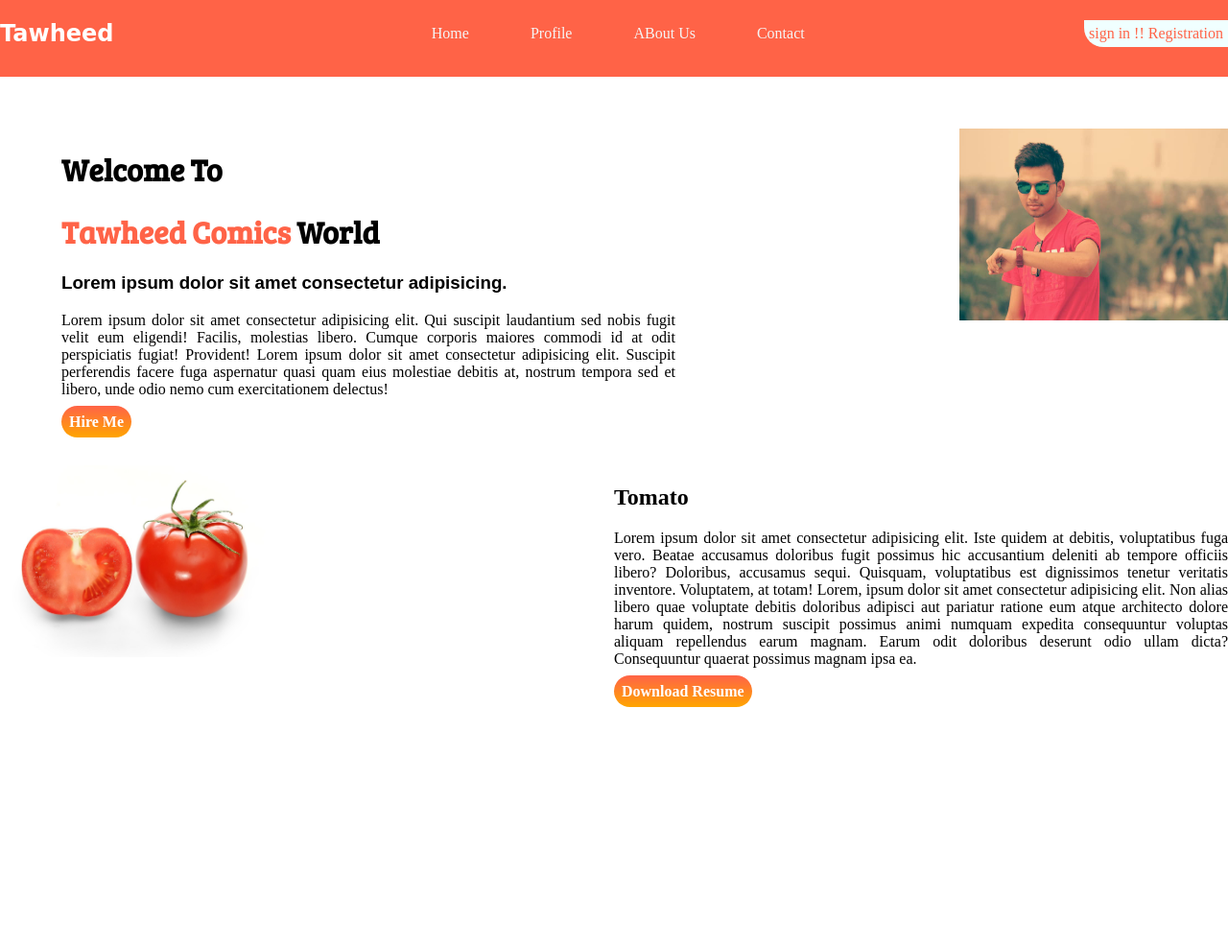
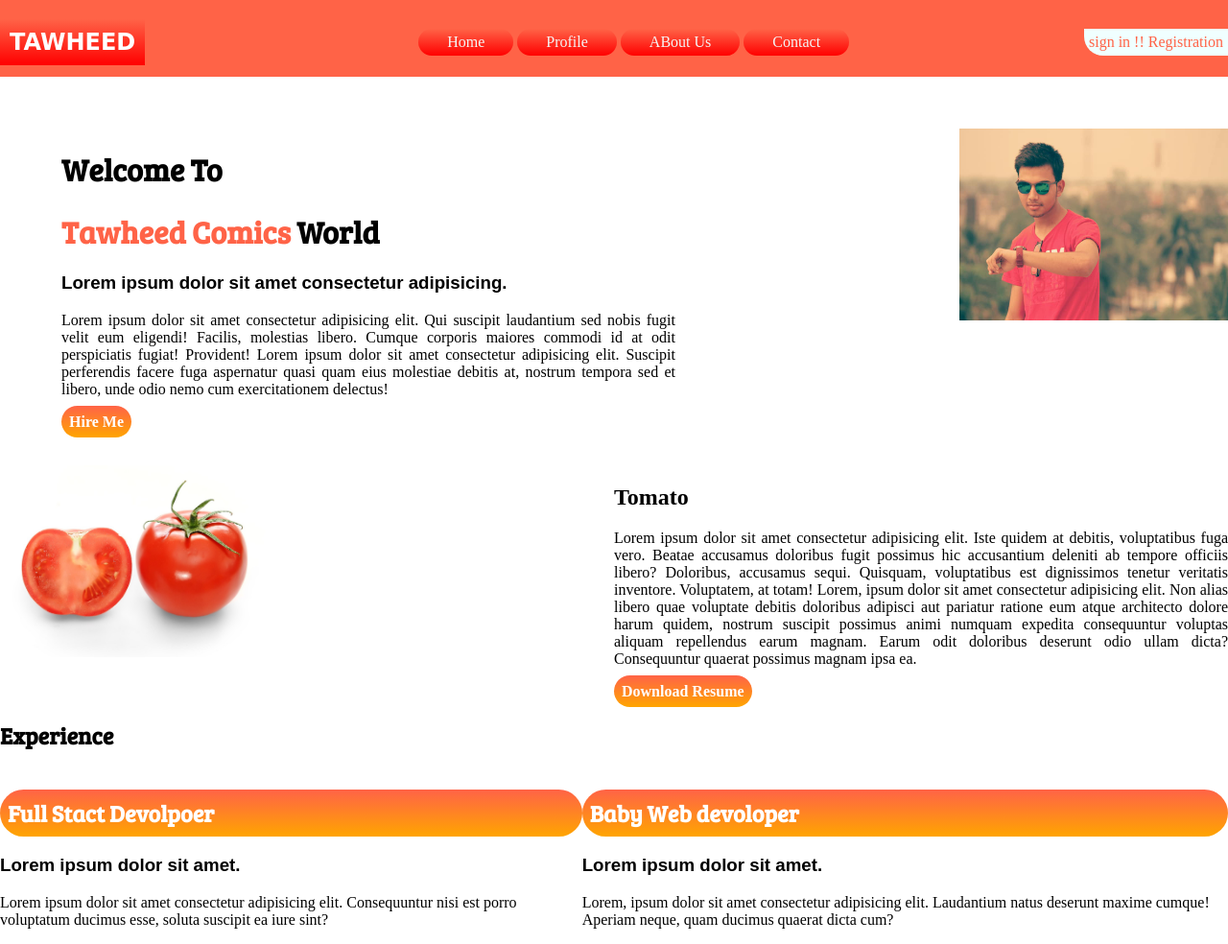
Before and after one commit to tawheedshimul/portfolio, a plain HTML site: page index.html in a window 1280 px wide. Shown: the whole page at 96% size. Before the commit the page ends 800 px from the top, so only its background shows below. Drawn offline with Linux system fonts and the light colour scheme; a web font is replaced by a local one.

Commit message:
git cmmmit

```diff
--- a/css/style.css
+++ b/css/style.css
@@ -22,19 +22,24 @@ nav{
     color:white;
     font-family: cursive;
     cursor: pointer;
+    background-image: linear-gradient(tomato, red);
+    padding: 10px;
 }
 nav ul li{
     display: inline-block;
     list-style-type: none;
-    padding: 10px 30px;
+    padding: 5px 30px;
     color: whitesmoke;
+    background-image: linear-gradient(tomato, red);
+    border-radius: 20px;
+
 }
 
 nav ul li:hover{
     color:tomato;
-    background-color: white;
+    background-image: linear-gradient(white, whitesmoke);
     border-radius: 20px;
-    padding:15px;
+    padding: 5px 30px;
 }
 
 .registration{
@@ -83,9 +88,9 @@ h3{
     font-family: Arial, Helvetica, sans-serif;
 }
 
-/* contenta start  */
-.contenta{
-    display:flex;
+/* exp  */
+.exp{
+    display: flex;
     align-items: center;
     justify-content: space-between;
 }
--- a/index.html
+++ b/index.html
@@ -15,7 +15,7 @@
     <div class="navbar">
         <nav>
 
-            <h1 class="logo">Tawheed</h2>
+            <h1 class="logo">TAWHEED</h2>
 
             <ul>
                 <li>Home</li>
@@ -66,5 +66,26 @@
         </div>
 
     </div>
+
+
+    <!-- experience start -->
+
+    <section>
+        <h1>Experience</h1>
+    <div class="exp">
+
+        <div>
+            <h1 class="linkb">Full Stact Devolpoer</h1>
+            <h3>Lorem ipsum dolor sit amet.</h3>
+            <p>Lorem ipsum dolor sit amet consectetur adipisicing elit. Consequuntur nisi est porro voluptatum ducimus esse, soluta suscipit ea iure sint?</p>
+        </div>
+        <div><h1 class="linkb">Baby Web devoloper</h1>
+            <h3>Lorem ipsum dolor sit amet.</h3>
+            <p>Lorem, ipsum dolor sit amet consectetur adipisicing elit. Laudantium natus deserunt maxime cumque! Aperiam neque, quam ducimus quaerat dicta cum?</p>
+        </div>
+    </div>
+    </section>
+
+    <!-- experience end  -->
 </body>
 </html>
```
